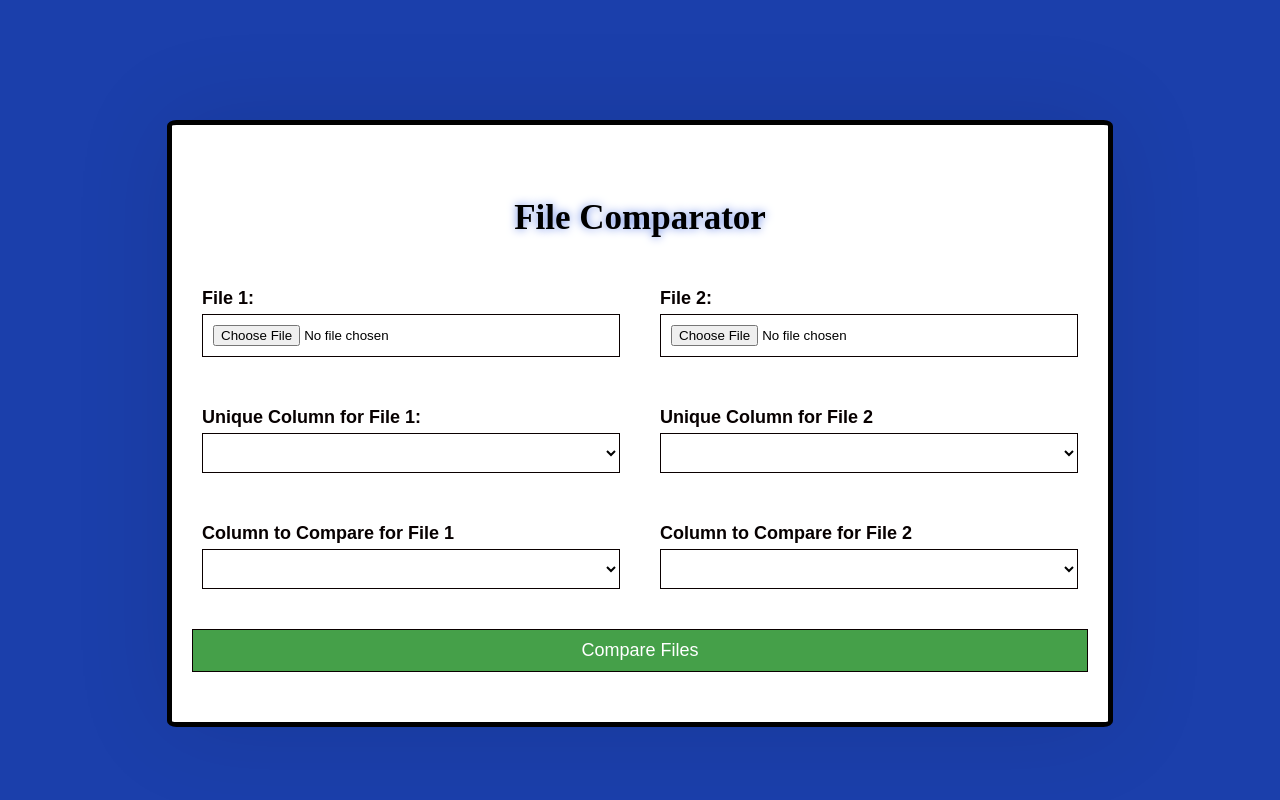
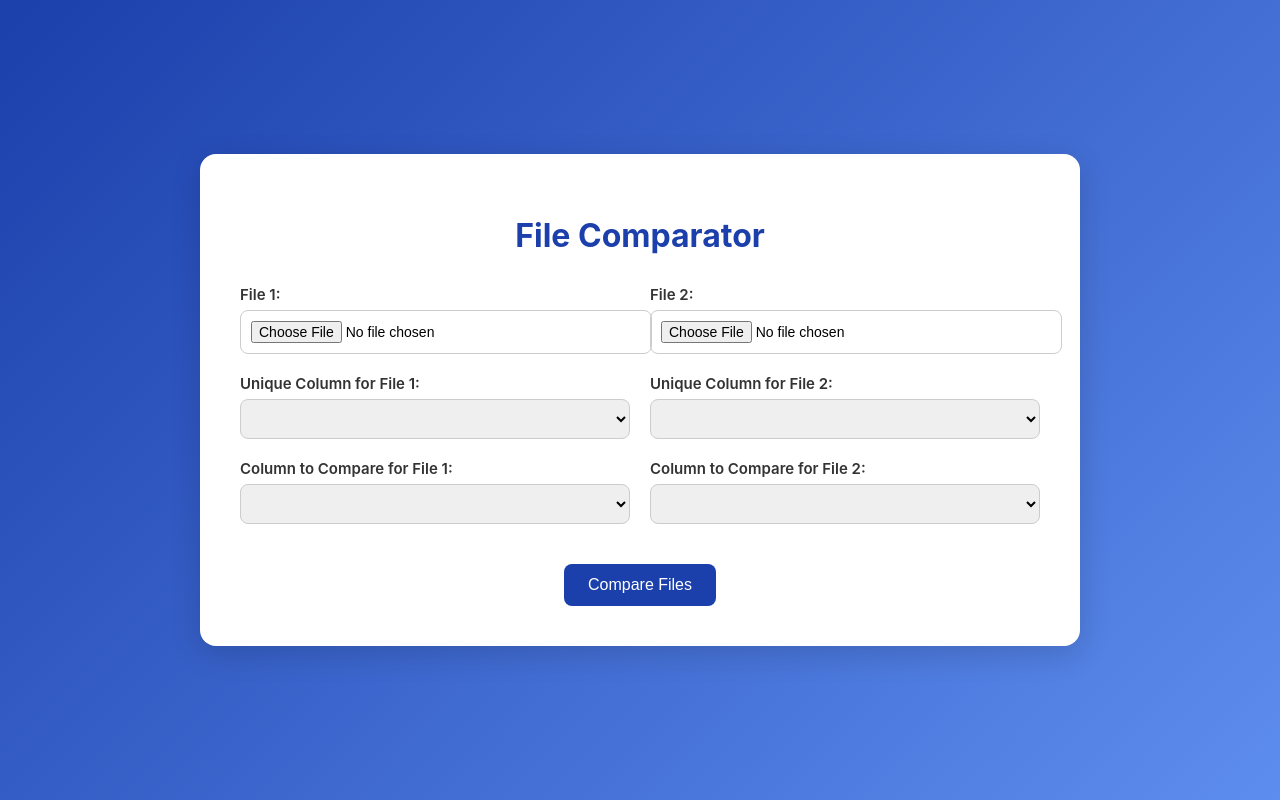
Before and after one commit to amritM03/Dataset-Comparison-Web-App, a Flask app: page / in a window 1280 px wide. Run offline with Flask 3, Linux system fonts and the light colour scheme; lists and menus that the app fills with data are empty.

Commit message:
Update index.html

```diff
--- a/templates/index.html
+++ b/templates/index.html
@@ -6,128 +6,111 @@
   <title>File Comparator</title>
   <style>
     body {
-            font-family: Arial, sans-serif;
+      font-family: "Inter", "Roboto", sans-serif;
       margin: 0;
       padding: 0;
-            background-color: #1B3FAB;
+      background: linear-gradient(135deg, #1b3fab, #5d8dee);
+      display: flex;
+      justify-content: center;
+      align-items: center;
+      min-height: 100vh;
     }
+
     .container {
-            width: 70%;
-            margin: auto;
-            overflow: hidden;
-            padding: 50px 20px;
+      width: 85%;
+      max-width: 800px;
       background: #fff;
-            margin-top: 120px;
-            box-shadow: 0 0 100px rgba(0, 0, 0, 0.1);
-            border-style: outset;
-            border: 5px solid #000000;
-            border-radius: 1% / 1%;
+      padding: 40px;
+      border-radius: 16px;
+      box-shadow: 0 8px 30px rgba(0,0,0,0.15);
+      animation: fadeIn 0.5s ease-in-out;
     }
+
     h1 {
-            font-family: serif;
-            font-size: 35px;
-            font-weight: 600;
+      font-size: 32px;
+      font-weight: 700;
       text-align: center;
-            text-shadow: 0px 0px 10px #6988E7;
-            color: #000000;
       margin-bottom: 30px;
+      color: #1b3fab;
     }
+
     form {
       display: grid;
       grid-template-columns: 1fr 1fr;
       gap: 20px;
     }
-        .form-item {
-            padding: 10px;
-        }
-        .left {
-            grid-column: 1 / 2;
-        }
-        .right {
-            grid-column: 2 / 3;
-        }
+
     label {
-            font-size: 18px;
-            font-weight: bold;
-            color: #070000;
-            margin-top: 10px;
+      font-size: 15px;
+      font-weight: 600;
+      color: #333;
+      margin-bottom: 6px;
       display: block;
     }
-        input[type="file"] {
+
+    input[type="file"],
+    select {
       padding: 10px;
-            margin-top: 5px;
+      border: 1px solid #ccc;
+      border-radius: 8px;
       width: 100%;
-            box-sizing: border-box;
-            border: 1px solid #0a0000;
+      font-size: 14px;
+      transition: border 0.2s ease;
     }
-        select,
-        input[type="submit"] {
-            padding: 10px;
-            margin-top: 5px;
-            width: 100%;
-            box-sizing: border-box;
+
+    input[type="file"]:focus,
+    select:focus {
+      border-color: #1b3fab;
+      outline: none;
     }
-        select {
-            background-color: #fff;
-            border: 1px solid #0a0000;
-            padding: 8px;
-            overflow: hidden;
-            transition: height 0.3s ease-in-out;
-            height: 40px;
-        }
-        .expanded {
-            height: auto;
-        }
+
     .submit-container {
       grid-column: span 2;
       text-align: center;
+      margin-top: 20px;
     }
+
     input[type="submit"] {
-            margin-top: 10px;
-            background-color: #45a049;
-            color: white;
-            border: 1px solid #0a0000;
+      background-color: #1b3fab;
+      color: #fff;
+      padding: 12px 24px;
+      font-size: 16px;
+      border: none;
+      border-radius: 8px;
       cursor: pointer;
-            font-size: 18px;
+      transition: background-color 0.3s ease;
     }
+
     input[type="submit"]:hover {
-            background-color: #4CAF50;
+      background-color: #16327e;
     }
+
     .download-links {
       margin-top: 30px;
       text-align: center;
     }
+
     .download-links a {
       display: inline-block;
-            margin: 10px;
-            padding: 10px 20px;
-            background-color: #1B3FAB;
+      padding: 12px 24px;
+      background-color: #28a745;
       color: #fff;
       text-decoration: none;
-            border-radius: 5px;
-            font-size: 16px;
+      border-radius: 8px;
+      font-size: 15px;
+      transition: background-color 0.3s ease;
     }
+
     .download-links a:hover {
-            background-color: #0056b3;
+      background-color: #218838;
     }
-        select option {
-            border: 1px solid #333;
-            padding: 10px;
-            margin: 2px 0;
-            background-color: #fff;
-        }
-        select option.selected {
-            background-color: #1B3FAB;
-            color: #fff;
-        }
-        .selected-columns-label {
-            font-size: 16px;
-            font-weight: bold;
-            color: #333;
-            margin-top: 10px;
-            grid-column: span 2;
+
+    @keyframes fadeIn {
+      from {opacity: 0; transform: translateY(20px);}
+      to {opacity: 1; transform: translateY(0);}
     }
   </style>
+
   <script>
     async function uploadFiles() {
       const file1 = document.getElementById('file1').files[0];
@@ -139,7 +122,6 @@
         formData.append('file2', file2);
 
         try {
-
           const response = await fetch('/get_headers', {
             method: 'POST',
             body: formData
@@ -150,6 +132,12 @@
           }
 
           const headers = await response.json();
+
+          if (headers.error) {
+            alert(headers.error);
+            return;
+          }
+
           populateDropdowns(headers);
 
         } catch (error) {
@@ -164,16 +152,16 @@
       const columnsToCompareSelect1 = document.getElementById('columns_to_compare1');
       const columnsToCompareSelect2 = document.getElementById('columns_to_compare2');
 
-            uniqueColumnSelect1.innerHTML = '';
-            uniqueColumnSelect2.innerHTML = '';
-            columnsToCompareSelect1.innerHTML = '';
-            columnsToCompareSelect2.innerHTML = '';
+      // Reset with placeholders
+      uniqueColumnSelect1.innerHTML = '<option disabled selected>Select column</option>';
+      uniqueColumnSelect2.innerHTML = '<option disabled selected>Select column</option>';
+      columnsToCompareSelect1.innerHTML = '<option disabled selected>Select column</option>';
+      columnsToCompareSelect2.innerHTML = '<option disabled selected>Select column</option>';
 
       if (!headers['file1'].length || !headers['file2'].length) {
         alert("One or both files have no headers.");
         return;
       }
-
 
       headers['file1'].forEach(header => {
         const option1 = document.createElement('option');
@@ -200,40 +188,40 @@
       });
     }
   </script>
-
 </head>
 <body>
   <div class="container">
     <h1>File Comparator</h1>
     <form method="post" enctype="multipart/form-data" action="/">
-            <div class="form-item left">
+      <div>
         <label for="file1">File 1:</label>
         <input type="file" id="file1" name="file1" accept=".xlsx,.xls,.csv,.tsv,.txt" onchange="uploadFiles()" required>
       </div>
-            <div class="form-item right">
+      <div>
         <label for="file2">File 2:</label>
         <input type="file" id="file2" name="file2" accept=".xlsx,.xls,.csv,.tsv,.txt" onchange="uploadFiles()" required>
       </div>
-            <div class="form-item left">
+      <div>
         <label for="unique_column1">Unique Column for File 1:</label>
         <select id="unique_column1" name="unique_column1"></select>
       </div>
-            <div class="form-item right">
-                <label for="unique_column2">Unique Column for File 2</label>
+      <div>
+        <label for="unique_column2">Unique Column for File 2:</label>
         <select id="unique_column2" name="unique_column2"></select>
       </div>
-            <div class="form-item left">
-                <label for="columns_to_compare1">Column to Compare for File 1</label>
+      <div>
+        <label for="columns_to_compare1">Column to Compare for File 1:</label>
         <select id="columns_to_compare1" name="columns_to_compare1"></select>
       </div>
-            <div class="form-item right">
-                <label for="columns_to_compare2">Column to Compare for File 2</label>
+      <div>
+        <label for="columns_to_compare2">Column to Compare for File 2:</label>
         <select id="columns_to_compare2" name="columns_to_compare2"></select>
       </div>
       <div class="submit-container">
         <input type="submit" value="Compare Files">
       </div>
     </form>
+
     {% if sheets_available %}
     <div class="download-links">
       <a href="/download">Download Comparison Result</a>
```
Lines whose indentation alone changed are shown as unchanged.
